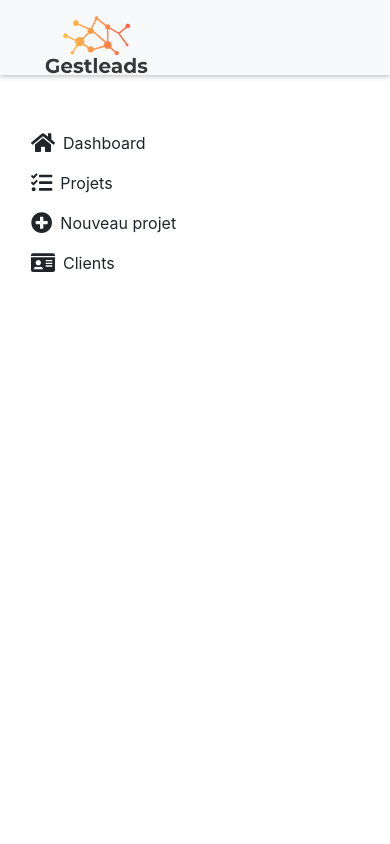
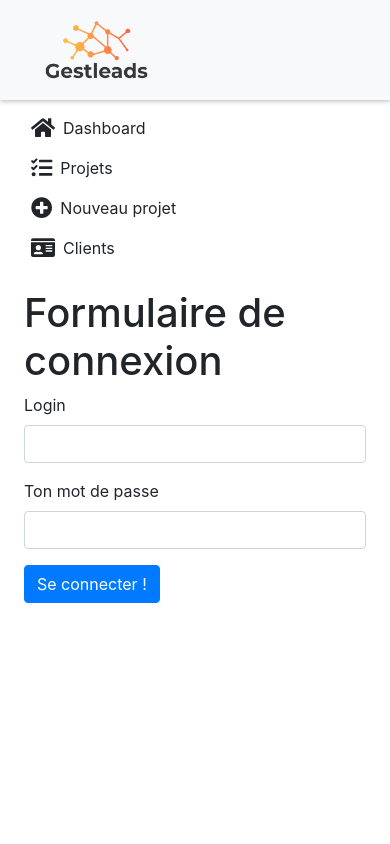
Before and after one commit to SopraCode/Gestleads, a Vue app: page /connexion in a window 390 px wide. Shown: the top 844 px of the page. Built offline with nearby package versions, Linux system fonts and the light colour scheme.

Commit message:
retouche css mobile

```diff
--- a/src/App.vue
+++ b/src/App.vue
@@ -60,19 +60,20 @@ export default {
 
 }
 #navbar {
-  margin-top: 75px;
+  margin-top: 100px;
   margin-left: 0px;
   margin-right: 0px;
   min-height: 100vh;
 }
 #header {
   position: fixed;
-  height: 75px;
+  height: 100px;
   z-index: 1;
   width: 100%;
+  top: 0px;
 }
 #contenu {
-  margin-top : 75px;
+  margin-top : 100px;
   background-color: var(--light-color2);
 }
 
@@ -80,6 +81,23 @@ export default {
   margin-top : 30vh;
 }
 
+@media (max-width: 765px) {
+  #navbar {
+    margin-top: 60px;
+    padding-bottom: 5px;
+    min-height: 0;
+  }
+  #header {
+
+  }
+  #contenu {
+    margin-top: 0;
+  }
+
+  #connexion {
+  }
+}
+
 @import './assets/variables.css';
 @import './style.css';
 </style>
```
